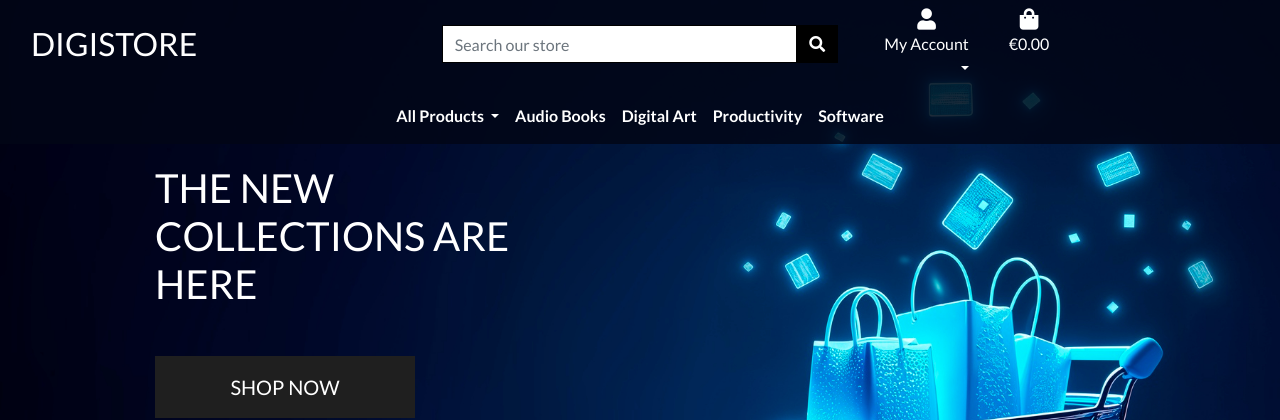
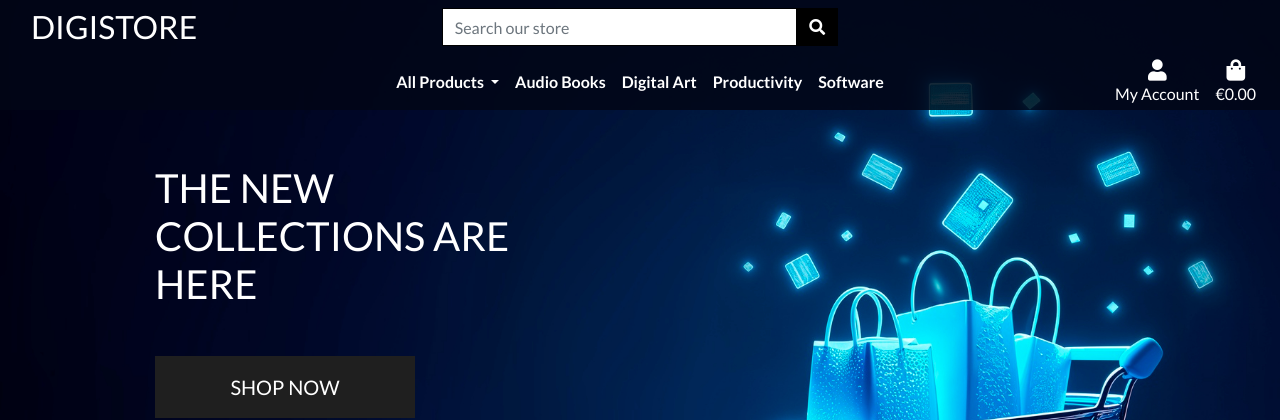
Before and after one commit to collinsevan/DigiStore-PP5, a Django app: page / in a window 1280 px wide. Shown: the top 420 px of the page. Run offline with Django 3.2, Linux system fonts and the light colour scheme; some libraries are stand-ins or nearby versions.

Commit message:
Fix desktop nav alignment

```diff
--- a/static/css/base.css
+++ b/static/css/base.css
@@ -328,6 +328,27 @@ header {
   .header-container {
     padding-top: 164px;
   }
+
+  #main-nav {
+    position: relative;
+    display: flex;
+    justify-content: center;
+    align-items: center;
+    width: 100%;
+  }
+
+  #main-nav > .navbar-nav.mx-auto {
+    margin-left: auto !important;
+    margin-right: auto !important;
+  }
+
+  #main-nav > .navbar-nav.ml-auto {
+    position: absolute;
+    right: 0;
+    top: 50%;
+    transform: translateY(-50%);
+    margin-left: 0 !important;
+  }
 }
 
 /* Keep mobile header above page content */
--- a/templates/base.html
+++ b/templates/base.html
@@ -24,7 +24,7 @@
     {% block extra_css %}{% endblock %}
 </head>
 
-<body class="{% block body_class %}{% endblock %}"></body>
+<body class="{% block body_class %}{% endblock %}">
 
     <header class="container-fluid fixed-top-desktop-only text-inverse">
 
@@ -57,56 +57,13 @@
                 </form>
             </div>
 
-            <div class="col-12 col-lg-4 my-auto py-1 py-lg-0">
-                <ul class="list-inline list-unstyled text-center text-lg-right my-0 d-none d-lg-inline-flex">
-
-                    <li class="list-inline-item dropdown">
-                        <a class="nav-link text-inverse dropdown-toggle" href="#" id="user-options"
-                            data-toggle="dropdown" aria-haspopup="true" aria-expanded="false">
-                            <div class="text-center">
-                                <i class="fas fa-user fa-lg"></i>
-                                <p class="my-0">My Account</p>
-                            </div>
-                        </a>
-
-                        <div class="dropdown-menu dropdown-menu-right border-0" aria-labelledby="user-options">
-                            {% if request.user.is_authenticated %}
-                            {% if request.user.is_superuser %}
-                            <a href="{% url 'product_management' %}" class="dropdown-item">Product Management</a>
-                            {% endif %}
-                            <a href="{% url 'profile' %}" class="dropdown-item">My Profile</a>
-                            <a href="{% url 'account_logout' %}" class="dropdown-item">Logout</a>
-                            {% else %}
-                            <a href="{% url 'account_signup' %}" class="dropdown-item">Register</a>
-                            <a href="{% url 'account_login' %}" class="dropdown-item">Login</a>
-                            {% endif %}
-                        </div>
-                    </li>
-
-                    <li class="list-inline-item">
-                        <a class="nav-link text-inverse" href="{% url 'view_bag' %}">
-                            <div class="text-center">
-                                <i class="fas fa-shopping-bag fa-lg {% if grand_total %}text-warning{% endif %}"></i>
-                                <p class="my-0">
-                                    {% if grand_total %}
-                                    €{{ grand_total|floatformat:2 }}
-                                    {% else %}
-                                    €0.00
-                                    {% endif %}
-                                </p>
-                            </div>
-                        </a>
-                    </li>
-
-
-                </ul>
-            </div>
+            <div class="col-12 col-lg-4 my-auto py-1 py-lg-0 d-none d-lg-block"></div>
 
         </div>
 
         <!-- Main navigation -->
         <div class="row">
-            <nav class="navbar navbar-expand-lg w-100">
+            <nav class="navbar navbar-expand-lg w-100 justify-content-between">
 
                 <button class="navbar-toggler text-inverse" type="button" data-toggle="collapse" data-target="#main-nav"
                     aria-controls="main-nav" aria-expanded="false" aria-label="Toggle navigation">
--- a/templates/includes/main-nav.html
+++ b/templates/includes/main-nav.html
@@ -1,8 +1,7 @@
 <!-- Main site navigation -->
-<div class="collapse navbar-collapse" id="main-nav">
+<div class="collapse navbar-collapse align-items-lg-center w-100" id="main-nav">
 
-    <ul class="navbar-nav w-auto mx-auto">
-
+    <ul class="navbar-nav mx-auto align-items-lg-center">
         <li class="nav-item dropdown">
             <a class="nav-link text-black font-weight-bold dropdown-toggle" href="#" id="all-products-link"
                 data-toggle="dropdown" aria-haspopup="true" aria-expanded="false">
@@ -16,7 +15,6 @@
                 <a href="{% url 'products' %}" class="dropdown-item">All Products</a>
             </div>
         </li>
-
 
         <li class="nav-item">
             <a class="nav-link text-black font-weight-bold" href="{% url 'products' %}?category=audio-books">
@@ -41,7 +39,46 @@
                 Software
             </a>
         </li>
+    </ul>
 
+    <ul class="navbar-nav ml-auto align-items-lg-center d-none d-lg-flex">
+        <li class="nav-item dropdown">
+            <a class="nav-link text-black" href="#" id="user-options" data-toggle="dropdown" aria-haspopup="true"
+                aria-expanded="false">
+                <div class="text-center">
+                    <i class="fas fa-user fa-lg"></i>
+                    <p class="my-0">My Account</p>
+                </div>
+            </a>
+
+            <div class="dropdown-menu border-0 dropdown-menu-right" aria-labelledby="user-options">
+                {% if request.user.is_authenticated %}
+                {% if request.user.is_superuser %}
+                <a href="{% url 'product_management' %}" class="dropdown-item">Product Management</a>
+                {% endif %}
+                <a href="{% url 'profile' %}" class="dropdown-item">My Profile</a>
+                <a href="{% url 'account_logout' %}" class="dropdown-item">Logout</a>
+                {% else %}
+                <a href="{% url 'account_signup' %}" class="dropdown-item">Register</a>
+                <a href="{% url 'account_login' %}" class="dropdown-item">Login</a>
+                {% endif %}
+            </div>
+        </li>
+
+        <li class="nav-item">
+            <a class="nav-link text-black" href="{% url 'view_bag' %}">
+                <div class="text-center">
+                    <i class="fas fa-shopping-bag fa-lg {% if grand_total %}text-warning{% endif %}"></i>
+                    <p class="my-0">
+                        {% if grand_total %}
+                        €{{ grand_total|floatformat:2 }}
+                        {% else %}
+                        €0.00
+                        {% endif %}
+                    </p>
+                </div>
+            </a>
+        </li>
     </ul>
 
 </div>
```
